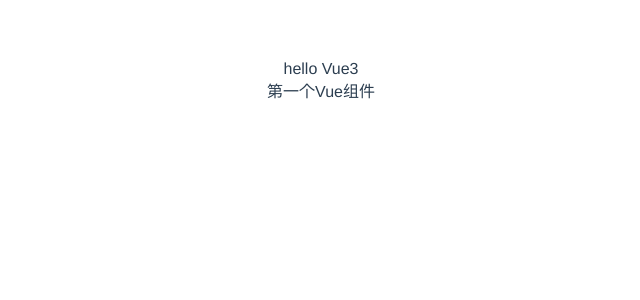
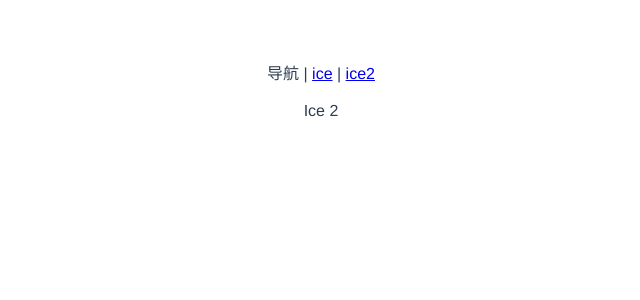
Before and after one commit to Orange-ice/vue3-ui, a Vue app: page /#/ice in a window 1280 px wide. Shown: the top 300 px of the page, without its empty margins (319-959 px from the left). Built offline with nearby package versions, Linux system fonts and the light colour scheme.

Commit message:
安装并初始化 vue-router

```diff
--- a/index.html
+++ b/index.html
@@ -8,6 +8,6 @@
 </head>
 <body>
   <div id="app"></div>
-  <script type="module" src="/src/main.js"></script>
+  <script type="module" src="/src/main.ts"></script>
 </body>
 </html>
--- a/src/App.vue
+++ b/src/App.vue
@@ -1,15 +1,14 @@
 <template>
-  <span>hello Vue3</span>
-  <Ice/>
+  <header>
+    <span>导航</span> | <router-link to="/">ice</router-link> | <router-link to="/ice">ice2</router-link>
+  </header>
+  <br/>
+  <router-view/>
 </template>
 
 <script>
-import Ice from './components/Ice.vue'
 
 export default {
-  name: 'App',
-  components: {
-    Ice:Ice
-  }
+  name: 'App'
 }
 </script>
--- /dev/null
+++ b/src/components/Ice2.vue
@@ -0,0 +1,3 @@
+<template>
+  <div>Ice 2</div>
+</template>
--- a/src/main.js
+++ /dev/null
@@ -1,5 +0,0 @@
-import { createApp } from 'vue'
-import App from './App.vue'
-import './index.css'
-
-createApp(App).mount('#app')
--- /dev/null
+++ b/src/main.ts
@@ -0,0 +1,18 @@
+import { createApp } from 'vue'
+import App from './App.vue'
+import './index.css'
+import { createWebHashHistory, createRouter } from 'vue-router'
+import Ice from './components/Ice.vue'
+import Ice2 from './components/Ice2.vue'
+const history = createWebHashHistory()
+const router = createRouter({
+  history,
+  routes: [
+    { path: '/', component: Ice },
+    { path: '/ice', component: Ice2 }
+  ]
+})
+
+const app = createApp(App)
+app.use(router)
+app.mount('#app')
--- /dev/null
+++ b/src/shims-vue.d.ts
@@ -0,0 +1,5 @@
+declare module '*.vue' {
+  import { ComponentOptions } from 'vue'
+  const componentOptions : ComponentOptions
+  export default componentOptions
+}
```
Also changed, not shown: package.json (+4 -3 lines).
